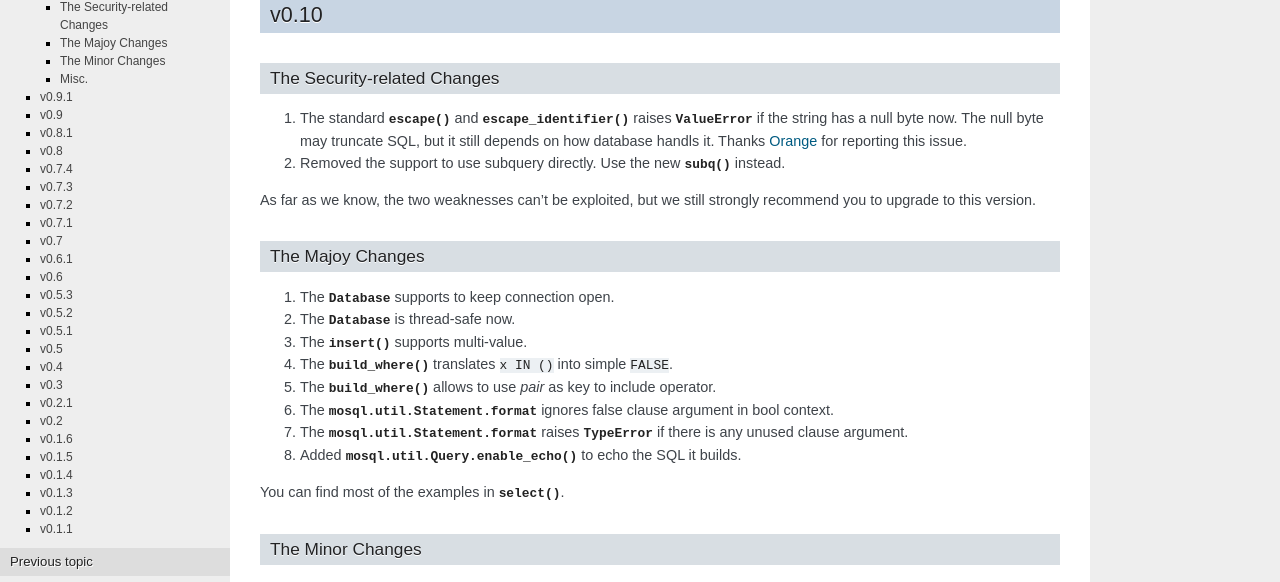
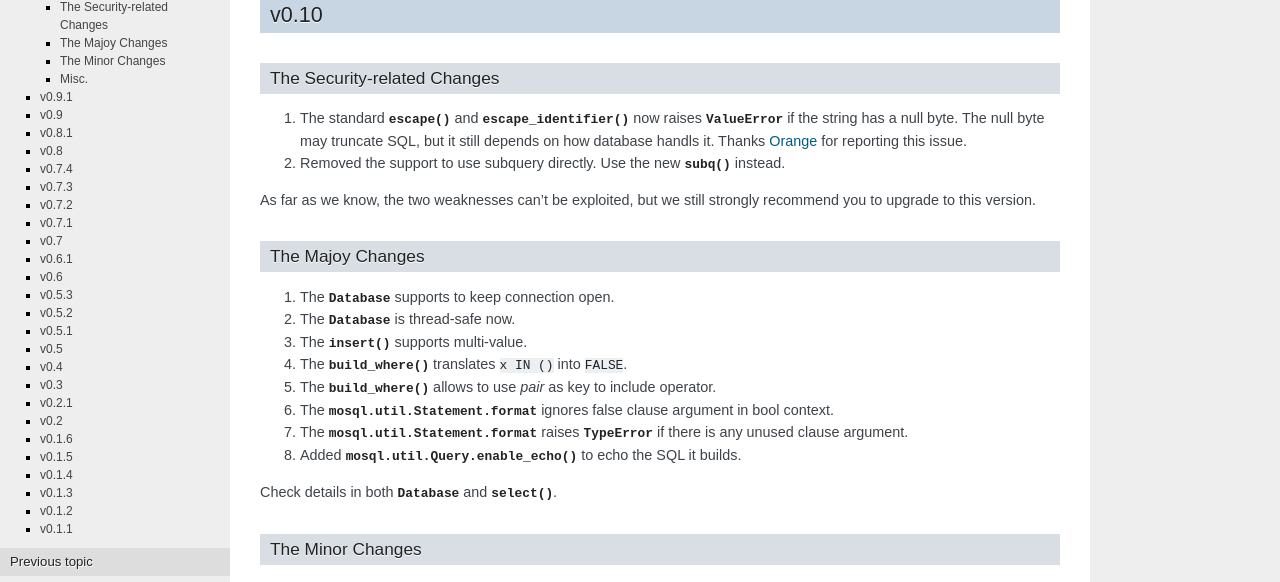
Before and after one commit to moskytw/mosql, a Sphinx documentation site: the page built from docs/changes.rst, in a window 1280 px wide and 900 px high. Shown: the part 128-710 px from the top of the window. Built offline with Sphinx 7.4.7, drawn with Linux system fonts in a browser that asks for light colours.

Commit message:
reworded the changelog

```diff
--- a/docs/changes.rst
+++ b/docs/changes.rst
@@ -8,9 +8,9 @@ The Security-related Changes
 ~~~~~~~~~~~~~~~~~~~~~~~~~~~~
 
 #. The standard :func:`~mosql.util.escape` and
-   :func:`~mosql.util.escape_identifier` raises :exc:`ValueError` if the string
-   has a null byte now. The null byte may truncate SQL, but it still depends on
-   how database handls it. Thanks `Orange <http://blog.orange.tw>`_ for
+   :func:`~mosql.util.escape_identifier` now raises :exc:`ValueError` if the
+   string has a null byte. The null byte may truncate SQL, but it still depends
+   on how database handls it. Thanks `Orange <http://blog.orange.tw>`_ for
    reporting this issue.
 #. Removed the support to use subquery directly. Use the new
    :func:`~mosql.util.subq` instead.
@@ -24,8 +24,7 @@ The Majoy Changes
 #. The :class:`~mosql.db.Database` supports to keep connection open.
 #. The :class:`~mosql.db.Database` is thread-safe now.
 #. The :func:`~mosql.query.insert` supports multi-value.
-#. The :func:`~mosql.util.build_where` translates ``x IN ()`` into simple
-   ``FALSE``.
+#. The :func:`~mosql.util.build_where` translates ``x IN ()`` into ``FALSE``.
 #. The :func:`~mosql.util.build_where` allows to use `pair` as key to include
    operator.
 #. The :class:`mosql.util.Statement.format` ignores false clause argument in
@@ -34,7 +33,8 @@ The Majoy Changes
    any unused clause argument.
 #. Added :meth:`mosql.util.Query.enable_echo` to echo the SQL it builds.
 
-You can find most of the examples in :func:`~mosql.query.select`.
+Check details in both :class:`~mosql.db.Database` and
+:func:`~mosql.query.select`.
 
 The Minor Changes
 ~~~~~~~~~~~~~~~~~
```
